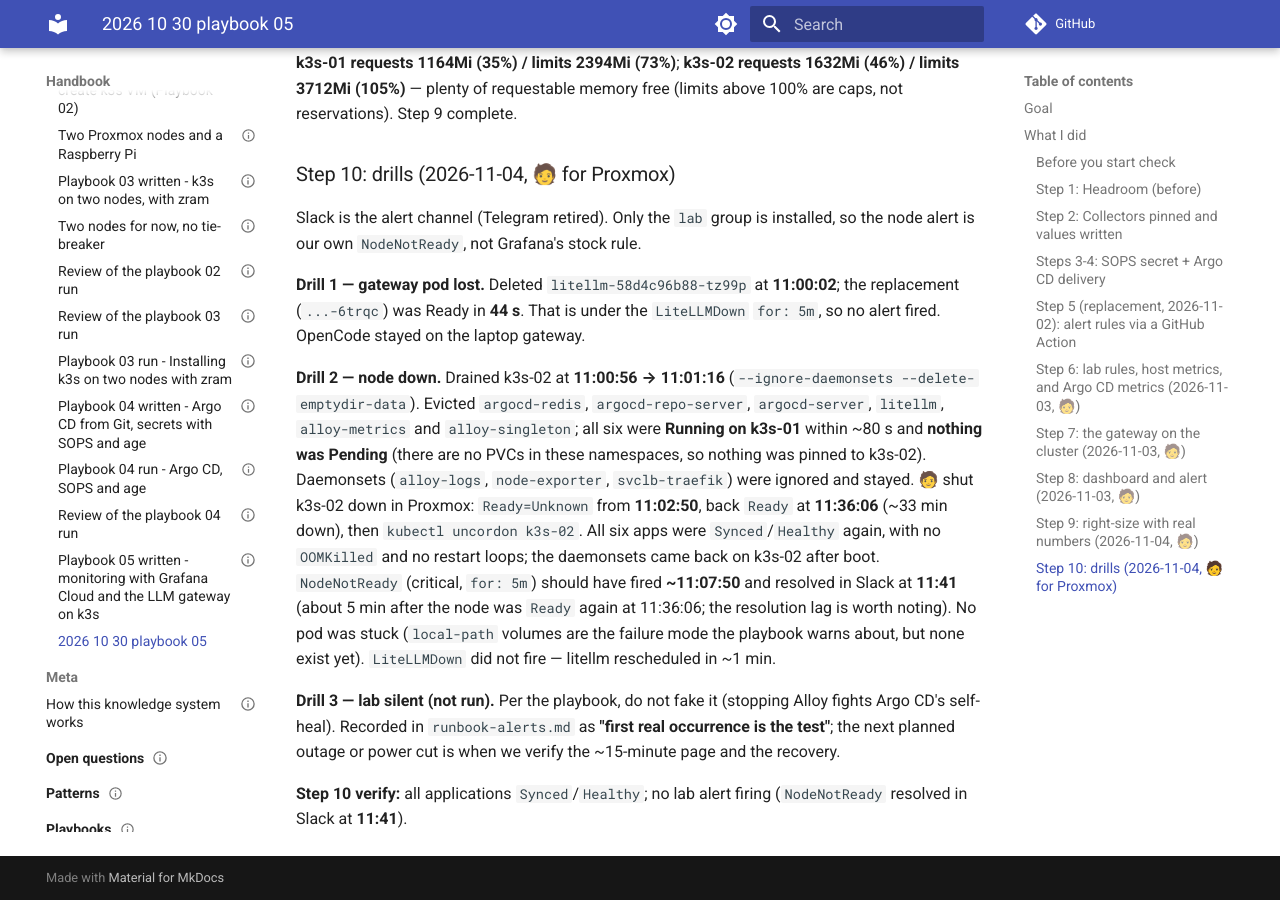
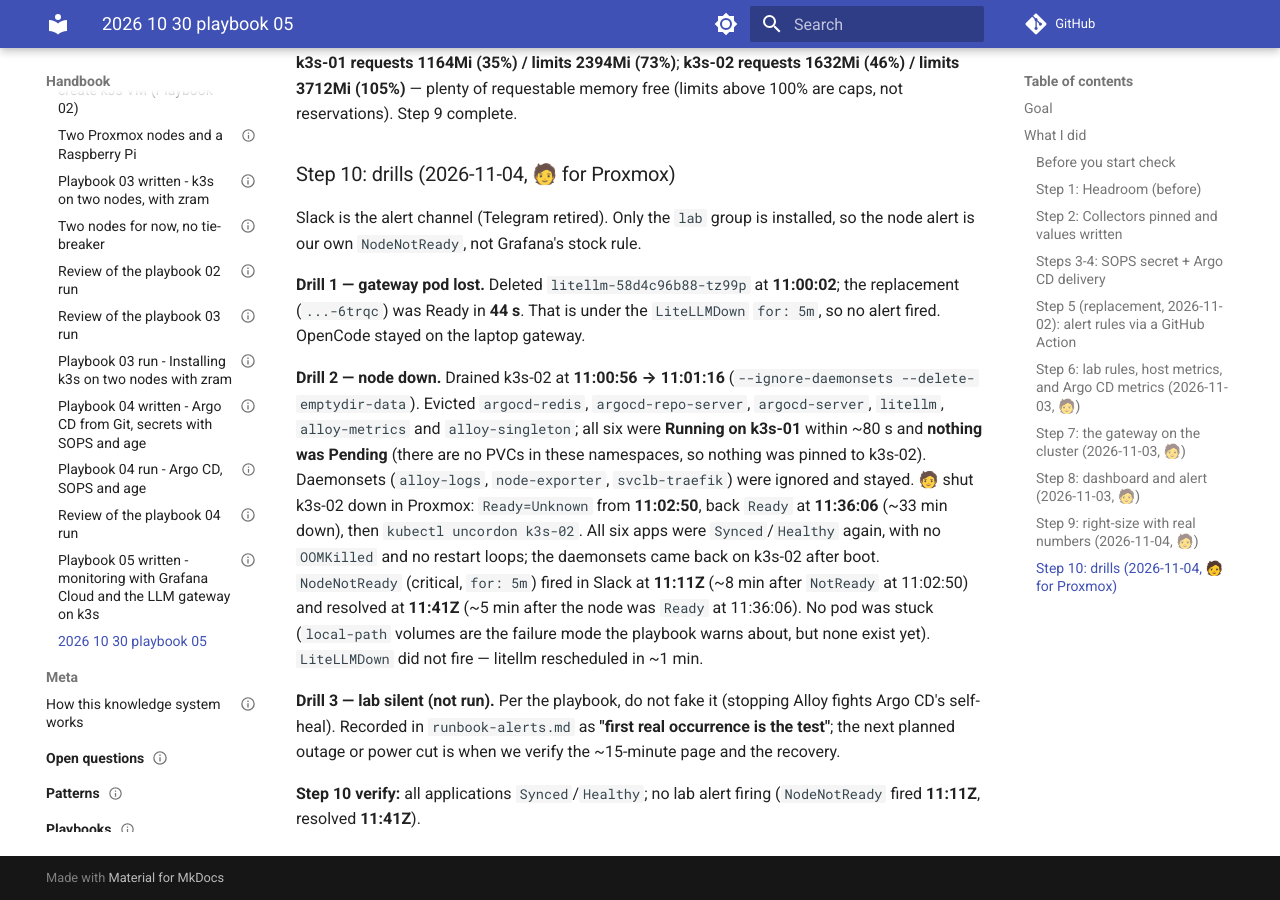
Before and after one commit to ssaav5-ai-labs/handbook, an MkDocs documentation site: the page built from docs/journal/2026/2026-10-30-playbook-05.md, in a window 1280 px wide and 900 px high, scrolled down 6985 px. Built offline with MkDocs 1.6.1 and Material for MkDocs 9.7.7, drawn with Linux system fonts in a browser that asks for light colours; comment, search, counter and statistics services are not loaded.

Commit message:
Playbook 05 run: finalize NodeNotReady timings (fired 11:11Z, resolved 11:41Z)

```diff
--- a/docs/journal/2026/2026-10-30-playbook-05.md
+++ b/docs/journal/2026/2026-10-30-playbook-05.md
@@ -253,9 +253,8 @@ Pending** (there are no PVCs in these namespaces, so nothing was pinned to k3s-0
 (`alloy-logs`, `node-exporter`, `svclb-traefik`) were ignored and stayed. 🧑 shut k3s-02 down in Proxmox:
 `Ready=Unknown` from **11:02:50**, back `Ready` at **11:36:06** (~33 min down), then `kubectl uncordon
 k3s-02`. All six apps were `Synced`/`Healthy` again, with no `OOMKilled` and no restart loops; the
-daemonsets came back on k3s-02 after boot. `NodeNotReady` (critical, `for: 5m`) should have fired
-**~11:07:50** and resolved in Slack at **11:41** (about 5 min after the node was `Ready` again at
-11:36:06; the resolution lag is worth noting). No pod was stuck
+daemonsets came back on k3s-02 after boot. `NodeNotReady` (critical, `for: 5m`) fired in Slack at **11:11Z** (~8 min after `NotReady` at 11:02:50)
+and resolved at **11:41Z** (~5 min after the node was `Ready` at 11:36:06). No pod was stuck
 (`local-path` volumes are the failure mode the playbook warns about, but none exist yet). `LiteLLMDown` did
 not fire — litellm rescheduled in ~1 min.
 
@@ -263,5 +262,5 @@ not fire — litellm rescheduled in ~1 min.
 self-heal). Recorded in `runbook-alerts.md` as **"first real occurrence is the test"**; the next planned
 outage or power cut is when we verify the ~15-minute page and the recovery.
 
-**Step 10 verify:** all applications `Synced`/`Healthy`; no lab alert firing (`NodeNotReady` resolved in
-Slack at **11:41**).
+**Step 10 verify:** all applications `Synced`/`Healthy`; no lab alert firing (`NodeNotReady` fired
+**11:11Z**, resolved **11:41Z**).
```
